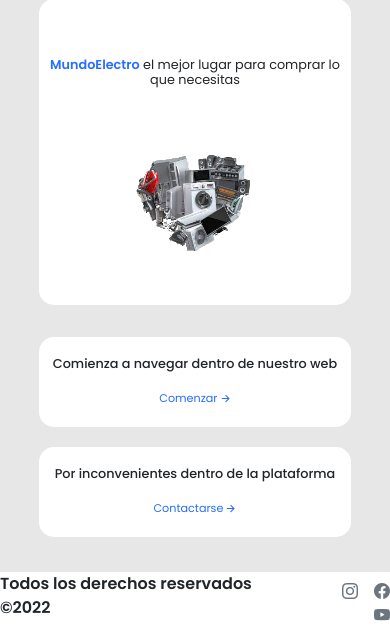
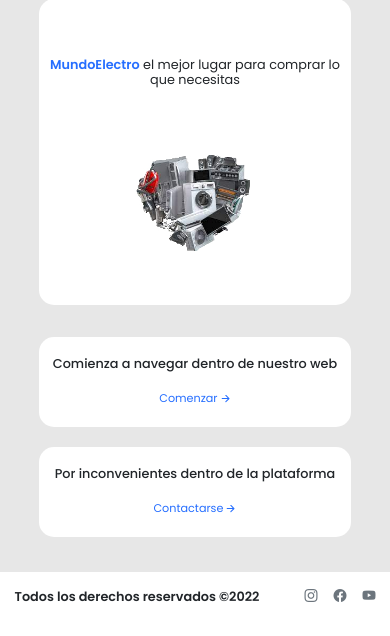
Before and after one commit to iachusend/CoderHouse-Proyect, a plain HTML site: page root/index.html in a window 390 px wide. Shown: the part 367-1003 px from the top of the page. Drawn offline with nearby package versions, Linux system fonts and the light colour scheme.

Commit message:
Segunda entrega del proyecto final CoderHouse + correcciones 2.0

```diff
--- a/root/css/style.css
+++ b/root/css/style.css
@@ -451,6 +451,7 @@
 
 .derechos p {
     font-weight: 800;
+    margin-top: 15px;
 }
 
 .redes {
@@ -689,4 +690,14 @@
      .contProd__com {
         width: 420px;
     }
+
+    /* FOOTER */
+
+    .derechos p {
+        font-size: .8rem;
+    }
+
+    .ms-3 {
+        font-size: 13px;
+    }
 }
```
